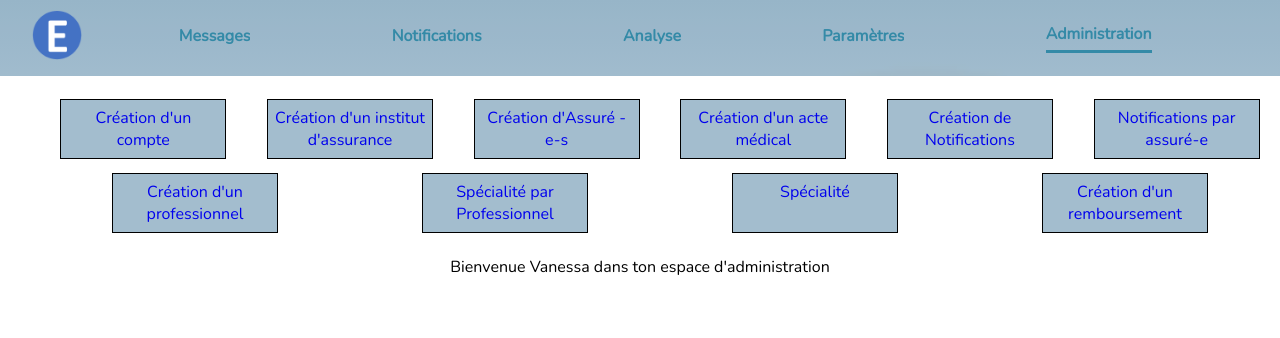
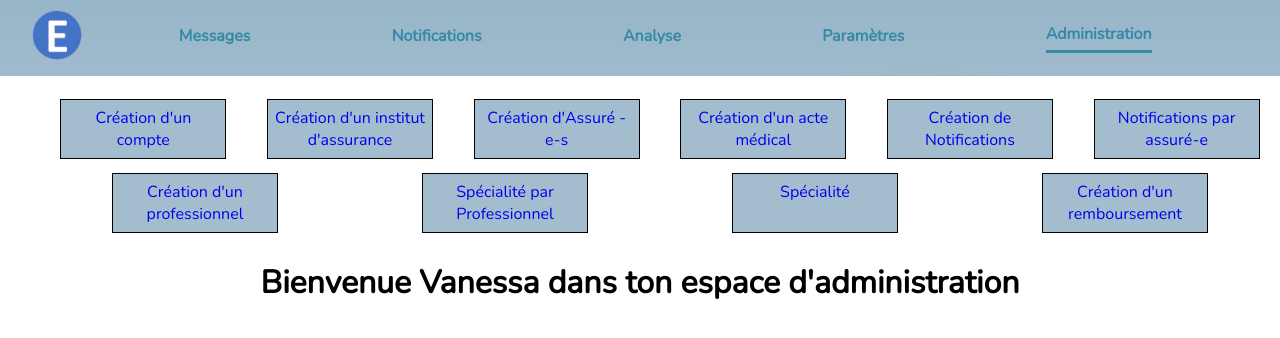
Before and after one commit to WildCodeSchool/remoteFR-R2dwild-P3-secuel-front, a React (Create React App) app: page /admin in a window 1280 px wide. Shown: the top 338 px of the page. Built offline with nearby package versions, Linux system fonts and the light colour scheme.

Commit message:
change from div to h1

```diff
--- a/src/screen/Admin.js
+++ b/src/screen/Admin.js
@@ -1,5 +1,5 @@
 const Admin = () => {
-  return <div>Bienvenue Vanessa dans ton espace d&apos;administration</div>
+  return <h1>Bienvenue Vanessa dans ton espace d&apos;administration</h1>
 }
 
 export default Admin
```
